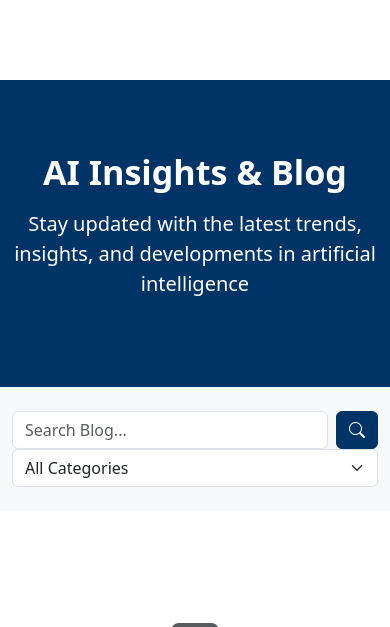
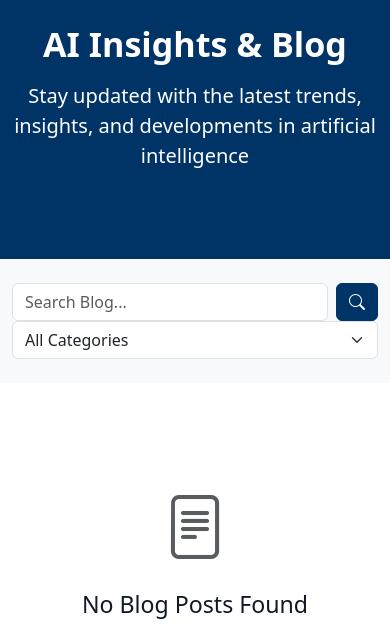
Before and after one commit to RishiAryal24/pyloom, a Django app: template templates/frontend/blog.html in a window 390 px wide. Shown: the part 89-716 px from the top of the page. Run offline with Django 4.2, Linux system fonts and the light colour scheme; the template is opened without the code that fills it, so the values that code supplies are empty.

Commit message:
Adjusted the top page margins

```diff
--- a/core/static/core/css/main.css
+++ b/core/static/core/css/main.css
@@ -89,6 +89,15 @@ body {
   background: linear-gradient(135deg, rgba(0, 51, 102, 0.08), rgba(46, 139, 87, 0.08)) !important;
 }
 
+main > section:first-child:not(.hero-section),
+main > article:first-child {
+  padding-top: 2rem !important;
+}
+
+main > section:first-child:not(.hero-section) > .container.py-4 {
+  padding-top: 0 !important;
+}
+
 footer.bg-dark {
   background: var(--pyloom-blue-dark) !important;
   border-top: 4px solid var(--pyloom-gold);
@@ -107,3 +116,10 @@ footer .footer-social:hover {
   transform: translateY(-2px);
   box-shadow: 0 0.75rem 1.5rem rgba(0, 0, 0, 0.12);
 }
+
+@media (max-width: 767.98px) {
+  main > section:first-child:not(.hero-section),
+  main > article:first-child {
+    padding-top: 1.5rem !important;
+  }
+}
--- a/templates/frontend/about.html
+++ b/templates/frontend/about.html
@@ -5,7 +5,7 @@
 
 {% block content %}
 <!-- Page Header -->
-<section class="bg-light text-dark py-5" style="margin-top: 80px;">
+<section class="bg-light text-dark py-5">
     <div class="container py-4">
         <div class="row">
             <div class="col-lg-8 mx-auto text-center">
--- a/templates/frontend/blog.html
+++ b/templates/frontend/blog.html
@@ -5,7 +5,7 @@
 
 {% block content %}
 <!-- Page Header -->
-<section class="bg-primary text-white py-5" style="margin-top: 80px;">
+<section class="bg-primary text-white py-5">
     <div class="container py-4">
         <div class="row">
             <div class="col-lg-8 mx-auto text-center">
--- a/templates/frontend/blog_detail.html
+++ b/templates/frontend/blog_detail.html
@@ -4,7 +4,7 @@
 {% block title %}{{ post.title }} - Blog - {{ settings.site_name }}{% endblock %}
 
 {% block content %}
-<article class="py-5" style="margin-top: 80px;">
+<article class="py-5">
     <div class="container">
         <div class="row">
             <div class="col-lg-8 mx-auto">
--- a/templates/frontend/contact.html
+++ b/templates/frontend/contact.html
@@ -1,7 +1,7 @@
 {% extends 'base.html' %} {% load static %} {% block title %} Contact Us -
 {{settings.site_name }}{% endblock %} {% block content %}
 <!-- Page Header -->
-<section class="bg-light text-dark py-5" style="margin-top: 80px">
+<section class="bg-light text-dark py-5">
   <div class="container py-4">
     <div class="row">
       <div class="col-lg-8 mx-auto text-center">
--- a/templates/frontend/gallery.html
+++ b/templates/frontend/gallery.html
@@ -5,7 +5,7 @@
 
 {% block content %}
 <!-- Page Header -->
-<section class="bg-primary text-white py-5" style="margin-top: 80px;">
+<section class="bg-primary text-white py-5">
     <div class="container py-4">
         <div class="row">
             <div class="col-lg-8 mx-auto text-center">
--- a/templates/frontend/solution_detail.html
+++ b/templates/frontend/solution_detail.html
@@ -5,7 +5,7 @@
 
 {% block content %}
 <!-- Hero Section -->
-<section class="bg-gradient-light text-dark py-5" style="margin-top: 80px;">
+<section class="bg-gradient-light text-dark py-5">
     <div class="container py-4">
         <div class="row align-items-center">
             <div class="col-lg-8">
--- a/templates/frontend/solutions.html
+++ b/templates/frontend/solutions.html
@@ -5,7 +5,7 @@
 
 {% block content %}
 <!-- Page Header -->
-<section class="bg-light text-dark py-5" style="margin-top: 80px;">
+<section class="bg-light text-dark py-5">
     <div class="container py-4">
         <div class="row">
             <div class="col-lg-8 mx-auto text-center">
```
